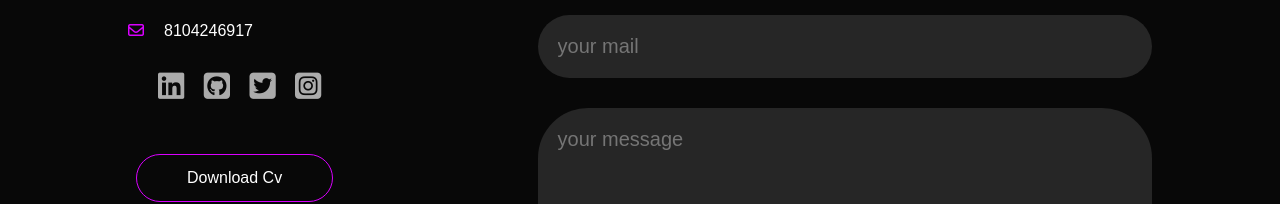
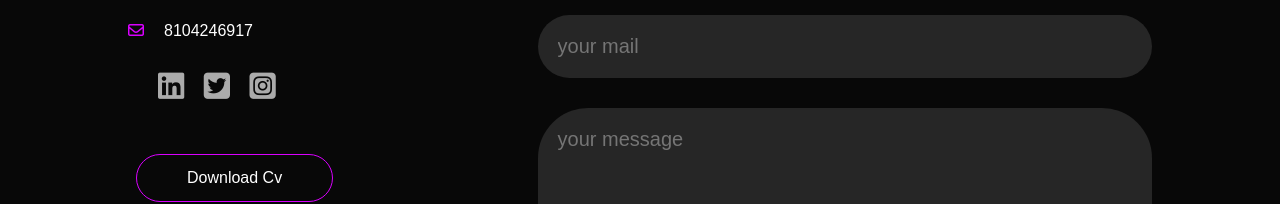
Before and after one commit to SandipNarbat/my-portfolio-website, a plain HTML site: page index.html in a window 1280 px wide. Shown: the part 2685-2889 px from the top of the page. Drawn offline with Linux system fonts and the light colour scheme.

Commit message:
Update index.html

```diff
--- a/index.html
+++ b/index.html
@@ -165,7 +165,6 @@
           <p><i class="fa-regular fa-envelope"></i>8104246917</p>
           <div class="social-icons">
             <a href="https://www.linkedin.com/in/sandip-narbat-0a5077230/"><i class="fa-brands fa-linkedin"></i></a>
-            <a href="https://github.com/SandipNarbat"><i class="fa-brands fa-square-github"></i></a>
             <a href="https://twitter.com/SandipNarbat"><i class="fa-brands fa-square-twitter"></i></a>
             <a href=""><i class="fa-brands fa-square-instagram"></i></a>
           </div>
```
